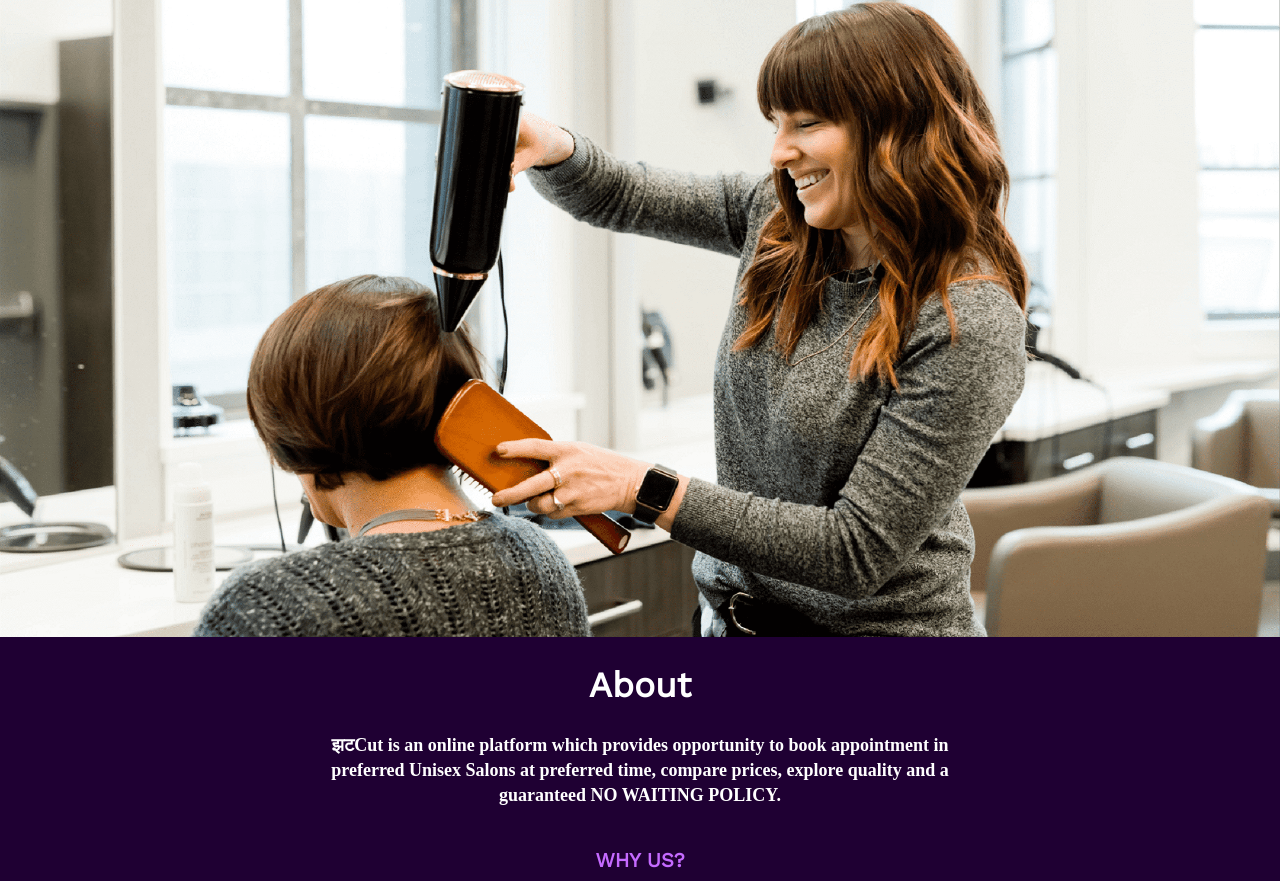
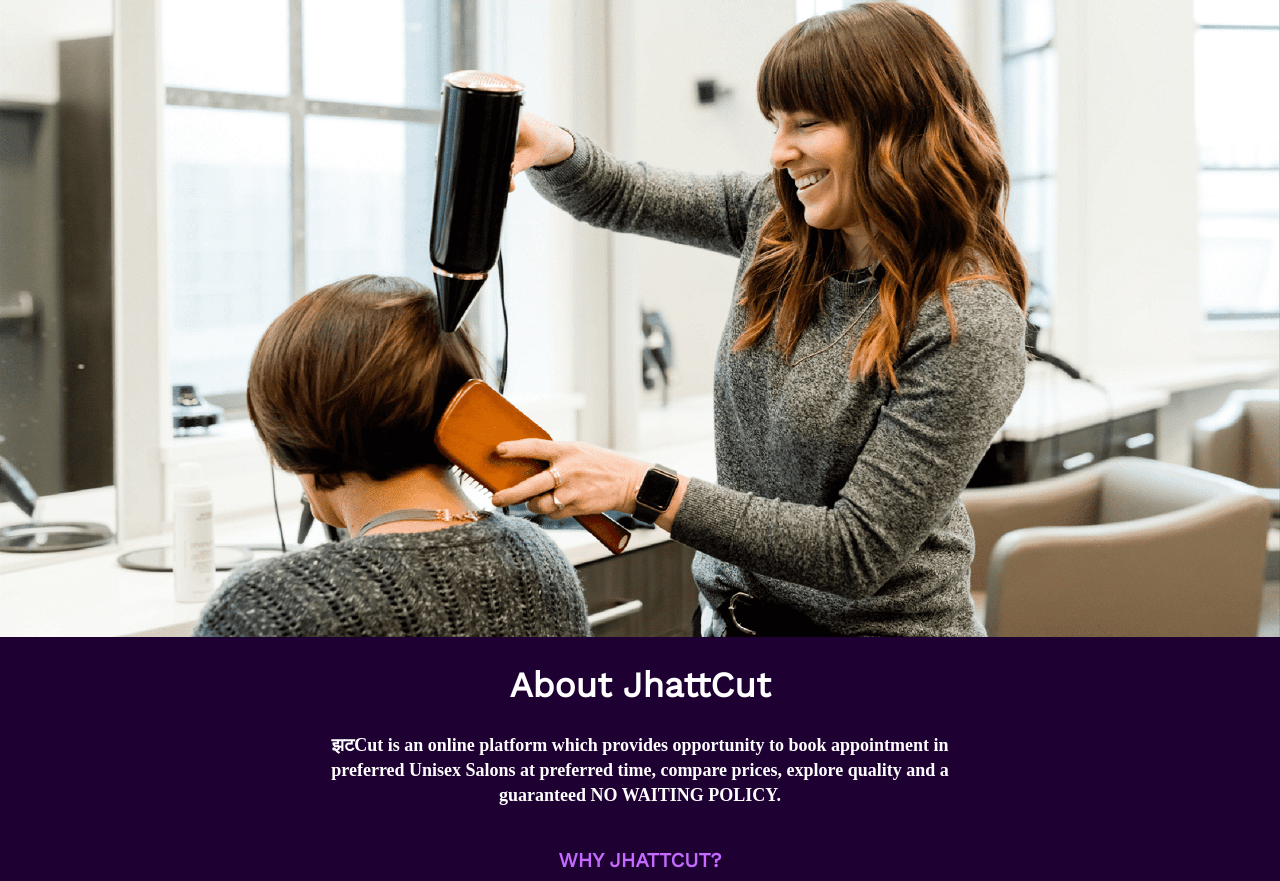
Before and after one commit to Jhatcut/jhatcut-website, a plain HTML site: page index.html in a window 1280 px wide. Shown: the part 71-952 px from the top of the page. Drawn offline with nearby package versions, Linux system fonts and the light colour scheme; a web font is replaced by a local one.

Commit message:
Update index.html

```diff
--- a/index.html
+++ b/index.html
@@ -42,10 +42,10 @@
 
   <section id="about">
     <div id="text-section">
-      <h1 id="about-heading">About</h1>
+      <h1 id="about-heading">About JhattCut</h1>
       <p id="about-intro"> झटCut is an online platform which provides opportunity to book appointment in preferred
         Unisex Salons at preferred time, compare prices, explore quality and a guaranteed NO WAITING POLICY. </p>
-      <h2 id="why-us">Why US?</h2>
+      <h2 id="why-us">Why JhattCut?</h2>
     </div>
     <div id="features">
       <img id="rect1" class="feature" src="assets/index/about/feature-1.svg" alt="">
```
